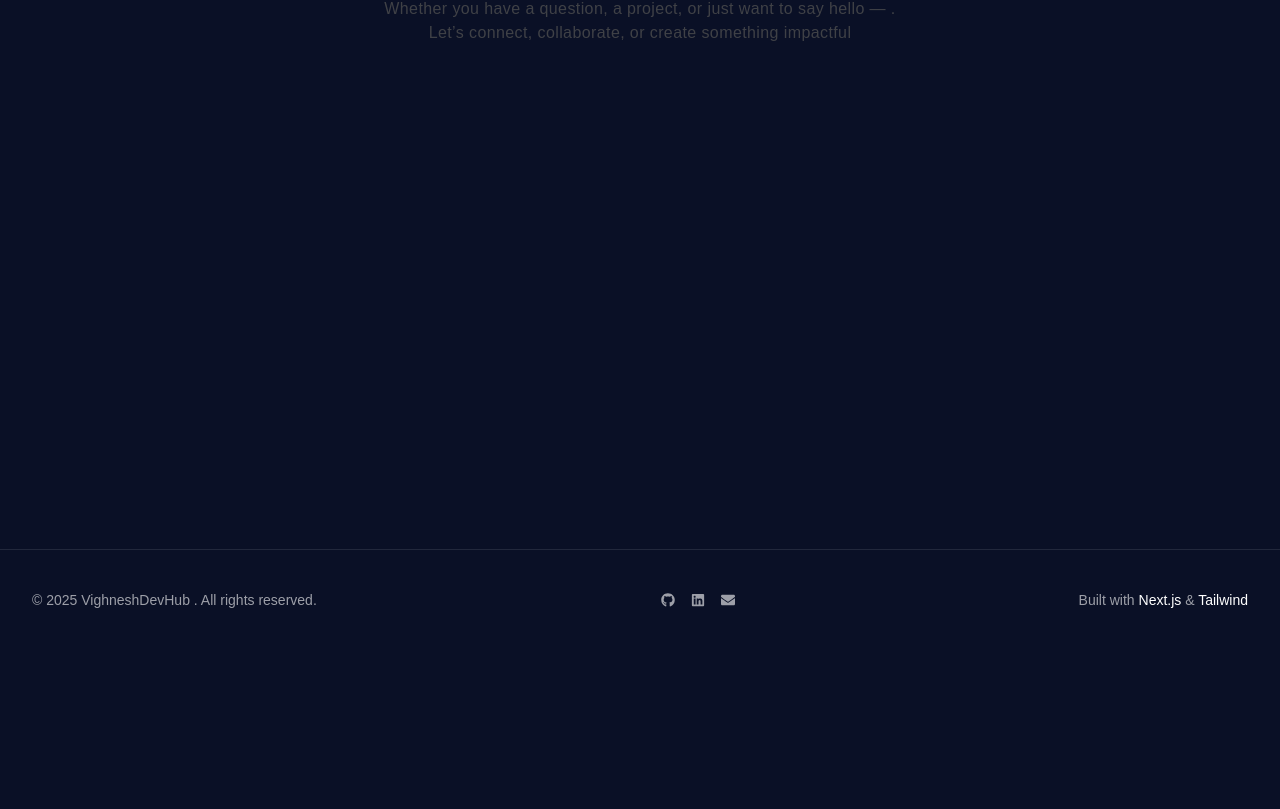
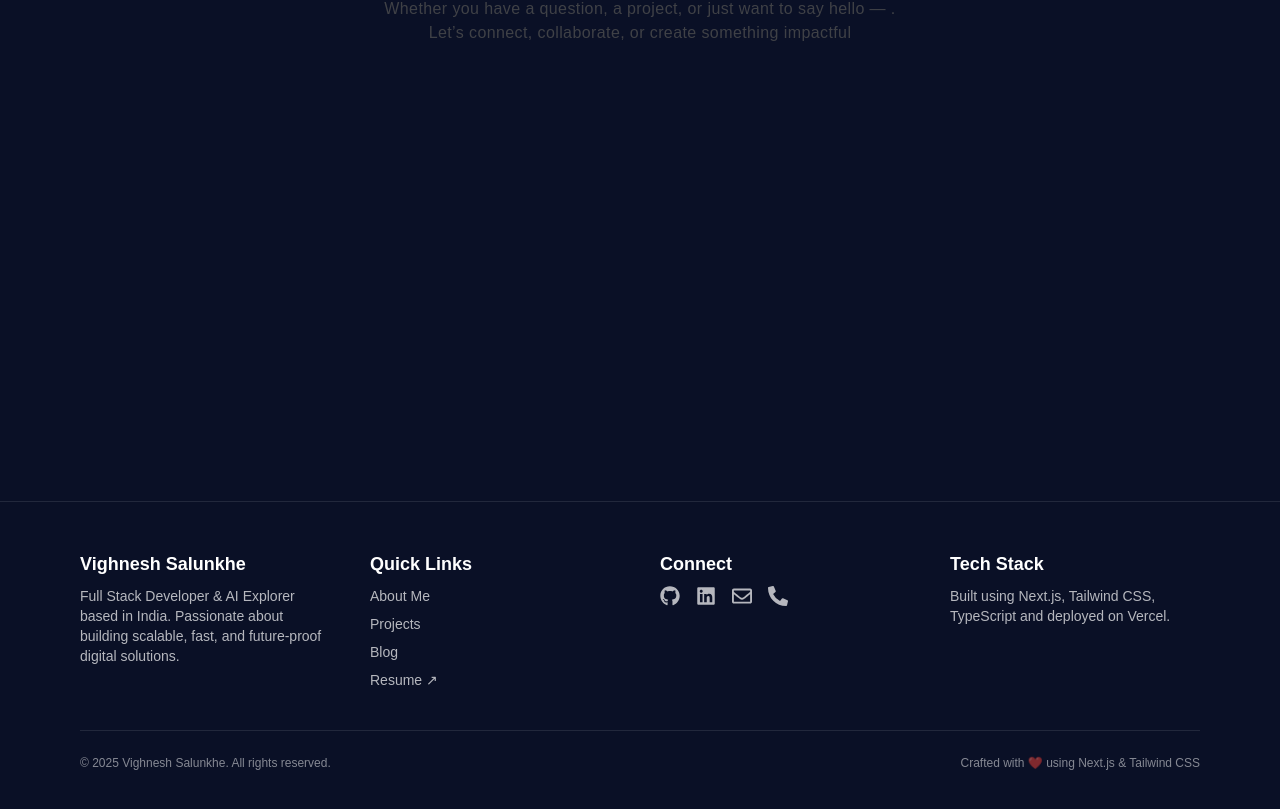
Before and after one commit to VighneshDevHub/Portfolio, a Next.js app: page / in a window 1280 px wide. Shown: the part 4805-5614 px from the top of the page. Before the commit the page ends 5455 px from the top, so only its background shows below. Built offline with nearby package versions, Linux system fonts and the light colour scheme.

Commit message:
add: Footer Component

```diff
--- a/components/Footer.js
+++ b/components/Footer.js
@@ -1,19 +1,87 @@
-import React from 'react'
-import { FaGithub, FaLinkedin, FaEnvelope, FaPhone } from "react-icons/fa";
-
+"use client";
+import React from "react";
+import {
+  FaGithub,
+  FaLinkedin,
+  FaRegEnvelope,
+  FaPhoneAlt,
+} from "react-icons/fa";
+import Link from "next/link";
 
 const Footer = () => {
-    return (
-        <footer className="w-full max-w-7xl mx-auto px-8 py-10 flex flex-col md:flex-row items-center justify-between gap-4 text-white/60 text-sm border-t border-white/10 mt-12">
-            <div>&copy; 2025 VighneshDevHub . All rights reserved.</div>
-            <div className="flex gap-4">
-                <a href="https://github.com/" target="_blank" rel="noopener" className="hover:text-white"><FaGithub /></a>
-                <a href="https://linkedin.com/" target="_blank" rel="noopener" className="hover:text-white"><FaLinkedin /></a>
-                <a href="mailto:your@email.com" className="hover:text-white"><FaEnvelope /></a>
-            </div>
-            <div>Built with <span className="text-white">Next.js</span> & <span className="text-white">Tailwind</span></div>
-        </footer>
-    )
-}
+  return (
+    <footer className="w-full  text-white px-6 md:px-20 py-12 border-t border-white/10">
+      <div className="grid grid-cols-1 sm:grid-cols-2 md:grid-cols-4 gap-10">
+        {/* Personal Intro */}
+        <div>
+          <h2 className="text-lg font-semibold mb-2">Vighnesh Salunkhe</h2>
+          <p className="text-white/70 text-sm">
+            Full Stack Developer & AI Explorer based in India. Passionate about
+            building scalable, fast, and future-proof digital solutions.
+          </p>
+        </div>
 
-export default Footer
+        {/* Quick Links */}
+        <div>
+          <h2 className="text-lg font-semibold mb-2">Quick Links</h2>
+          <ul className="space-y-2 text-sm text-white/70">
+            <li>
+              <Link href="/about">About Me</Link>
+            </li>
+            <li>
+              <Link href="/projects">Projects</Link>
+            </li>
+            <li>
+              <Link href="/blog">Blog</Link>
+            </li>
+            <li>
+              <Link href="/resume" target="_blank" rel="noopener noreferrer">
+                Resume ↗
+              </Link>
+            </li>
+          </ul>
+        </div>
+
+        {/* Connect */}
+        <div>
+          <h2 className="text-lg font-semibold mb-2">Connect</h2>
+          <div className="flex space-x-4 mt-2 text-xl text-white/70">
+            <Link href="https://github.com/yourhandle" target="_blank">
+              <FaGithub />
+            </Link>
+            <Link href="https://linkedin.com/in/yourhandle" target="_blank">
+              <FaLinkedin />
+            </Link>
+            <Link href="mailto:your@email.com">
+              <FaRegEnvelope />
+            </Link>
+            <Link href="tel:+919876543210">
+              <FaPhoneAlt />
+            </Link>
+          </div>
+        </div>
+
+        {/* Placeholder or Additional Info */}
+        <div>
+          <h2 className="text-lg font-semibold mb-2">Tech Stack</h2>
+          <p className="text-white/70 text-sm">
+            Built using Next.js, Tailwind CSS, TypeScript and deployed on
+            Vercel.
+          </p>
+        </div>
+      </div>
+
+      {/* Bottom Bar */}
+      <div className="mt-10 border-t border-white/10 pt-6 flex flex-col md:flex-row justify-between items-center text-xs text-white/50">
+        <p>
+          © {new Date().getFullYear()} Vighnesh Salunkhe. All rights reserved.
+        </p>
+        <p className="mt-2 md:mt-0">
+          Crafted with ❤️ using Next.js & Tailwind CSS
+        </p>
+      </div>
+    </footer>
+  );
+};
+
+export default Footer;
```
